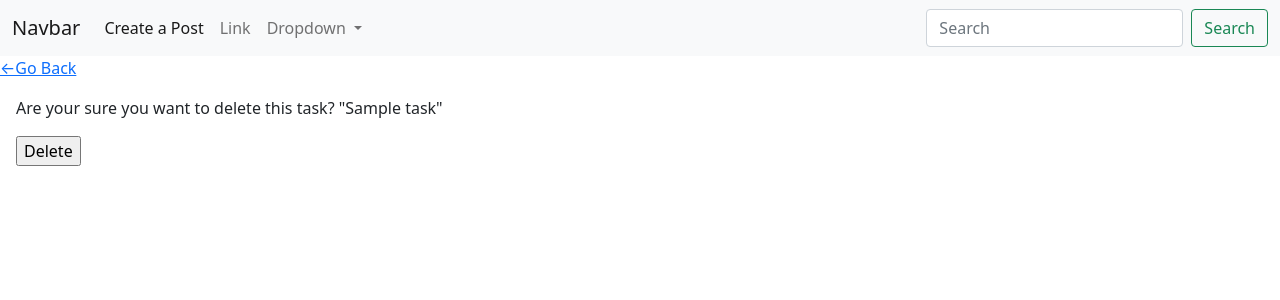
After one commit to Dev-Sherlock/Jobs, a Django app: template Jobs/api_calls/templates/api_calls/job_confirm_delete.html in a window 1280 px wide. The commit adds this page. Shown: the top 300 px of the page. Run offline with Django 3.2, Linux system fonts and the light colour scheme; the template is opened without the code that fills it: most values are stand-ins (such as "Sample title", 1, 10 or a date in 2020).

Commit message:
added crud

```diff
--- a/Jobs/api_calls/templates/api_calls/base.html
+++ b/Jobs/api_calls/templates/api_calls/base.html
@@ -20,7 +20,7 @@
     <div class="collapse navbar-collapse" id="navbarSupportedContent">
       <ul class="navbar-nav me-auto mb-2 mb-lg-0">
         <li class="nav-item">
-          <a class="nav-link active" aria-current="page" href="#">Home</a>
+          <a class="nav-link active" aria-current="page" href="{%url 'job-create' %}">Create a Post</a>
         </li>
         <li class="nav-item">
           <a class="nav-link" href="#">Link</a>
@@ -35,9 +35,6 @@
             <li><hr class="dropdown-divider"></li>
             <li><a class="dropdown-item" href="#">Something else here</a></li>
           </ul>
-        </li>
-        <li class="nav-item">
-          <a class="nav-link disabled" href="#" tabindex="-1" aria-disabled="true">Disabled</a>
         </li>
       </ul>
       <form class="d-flex">
--- /dev/null
+++ b/Jobs/api_calls/templates/api_calls/job_confirm_delete.html
@@ -0,0 +1,18 @@
+{% extends "api_calls/base.html" %}
+{% block content %}
+
+<div class="header-bar">
+    <a href="{% url 'tasks' %}">&#8592;Go Back</a>
+</div>
+
+<div class="card-body">
+    <form method="POST">
+        {% csrf_token %}
+        <p>Are your sure you want to delete this task? "{{task}}"</p>
+        <input class="button" type="submit" value="Delete" />
+    </form>
+</div>
+
+
+
+{% endblock %}
--- a/Jobs/api_calls/urls.py
+++ b/Jobs/api_calls/urls.py
@@ -4,5 +4,8 @@ from .views import *
 urlpatterns = [
     path('', index, name="index"),
     path('<int:id>/', post, name="post"),
-
+    # path('<str:pk>/', JobDetail.as_view(), name='job'),
+    path('job-create/', JobCreate.as_view(), name='job-create'),
+    path('job-update/<str:pk>/', JobUpdate.as_view(), name='job-update'),
+    path('job-delete/<str:pk>/', JobDelete.as_view(), name='job-delete'),
 ]
```
Also changed, not shown: Jobs/api_calls/templates/api_calls/job_create.html (added, +9 -0 lines), Jobs/api_calls/templates/api_calls/job_update.html (added, +9 -0 lines), Jobs/api_calls/views.py (+31 -2 lines).
